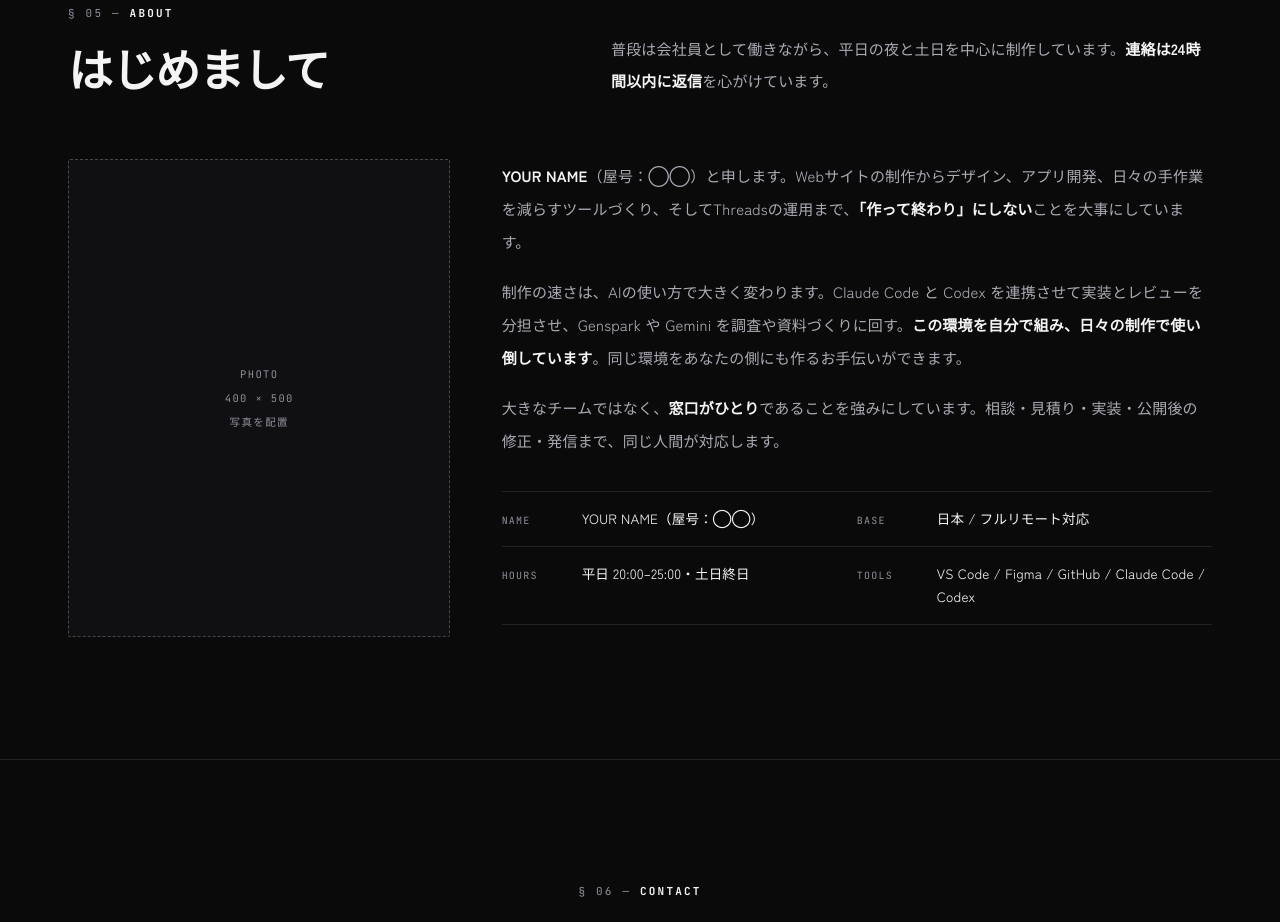
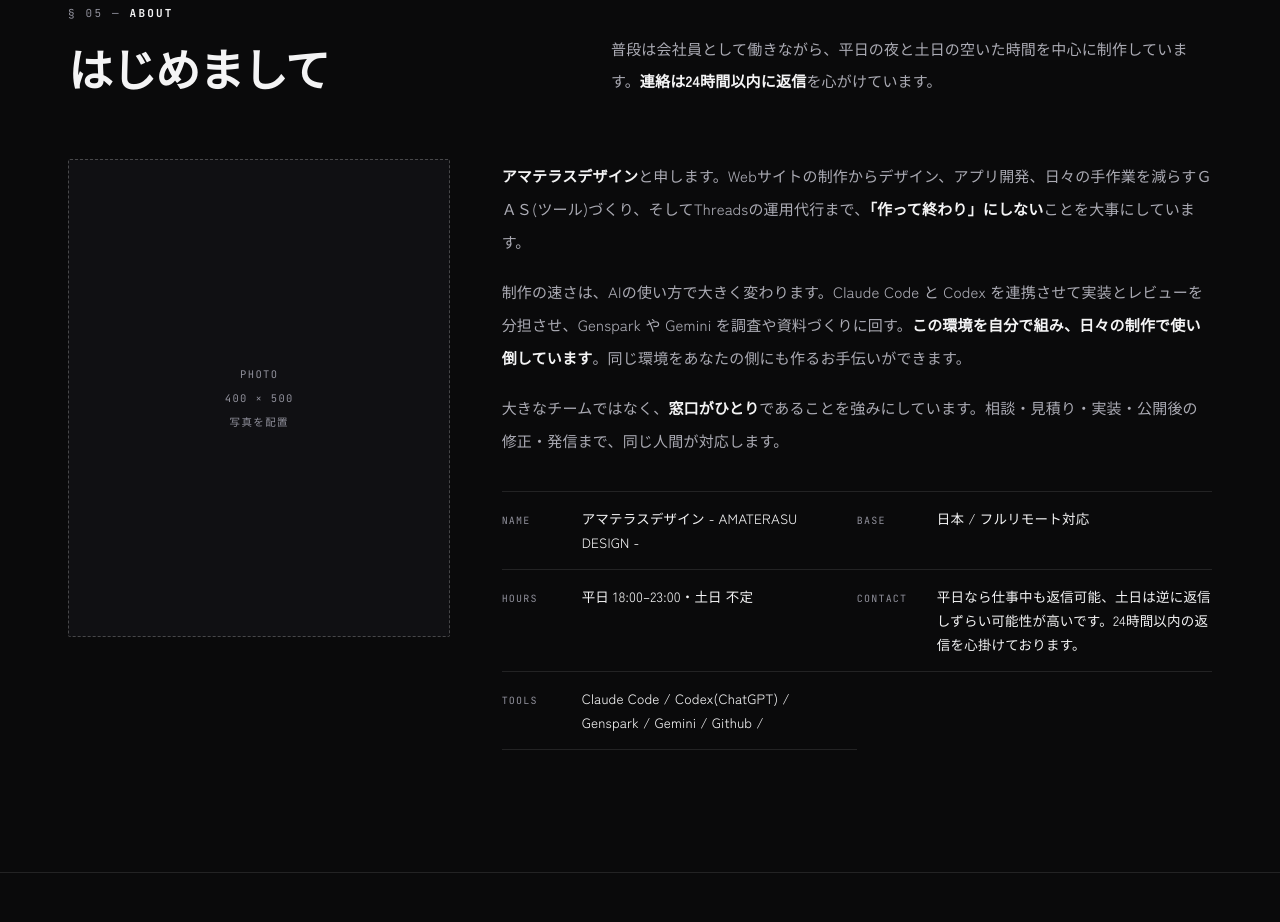
Before and after one commit to uverworld12th-prog/my-portfolio, a plain HTML site: page index.html in a window 1280 px wide. Shown: the part 7114-8036 px from the top of the page. Drawn offline with Linux system fonts and the light colour scheme.

Commit message:
Update index.html

```diff
--- a/index.html
+++ b/index.html
@@ -1185,7 +1185,7 @@ html.is-ready .hero-scan{animation:scanSweep 11s cubic-bezier(.42,0,.58,1) 1.1s
         <span class="sec-idx">§ 05 — <b data-scramble>About</b></span>
         <h2>はじめまして</h2>
       </div>
-      <p>普段は会社員として働きながら、平日の夜と土日を中心に制作しています。<b>連絡は24時間以内に返信</b>を心がけています。</p>
+      <p>普段は会社員として働きながら、平日の夜と土日の空いた時間を中心に制作しています。<b>連絡は24時間以内に返信</b>を心がけています。</p>
     </div>
 
     <div class="about-grid">
@@ -1196,15 +1196,16 @@ html.is-ready .hero-scan{animation:scanSweep 11s cubic-bezier(.42,0,.58,1) 1.1s
 
       <div class="about-body" data-reveal>
         <!-- PLACEHOLDER: 自己紹介文。経歴・得意分野に合わせて書き換え -->
-        <p><b>YOUR NAME</b>（屋号：◯◯）と申します。Webサイトの制作からデザイン、アプリ開発、日々の手作業を減らすツールづくり、そしてThreadsの運用まで、<b>「作って終わり」にしない</b>ことを大事にしています。</p>
+        <p><b>アマテラスデザイン</b>と申します。Webサイトの制作からデザイン、アプリ開発、日々の手作業を減らすＧＡＳ(ツール)づくり、そしてThreadsの運用代行まで、<b>「作って終わり」にしない</b>ことを大事にしています。</p>
         <p>制作の速さは、AIの使い方で大きく変わります。Claude Code と Codex を連携させて実装とレビューを分担させ、Genspark や Gemini を調査や資料づくりに回す。<b>この環境を自分で組み、日々の制作で使い倒しています</b>。同じ環境をあなたの側にも作るお手伝いができます。</p>
         <p>大きなチームではなく、<b>窓口がひとり</b>であることを強みにしています。相談・見積り・実装・公開後の修正・発信まで、同じ人間が対応します。</p>
 
         <dl class="facts">
-          <div><dt>NAME</dt><dd>YOUR NAME（屋号：◯◯）</dd></div>
+          <div><dt>NAME</dt><dd>アマテラスデザイン - AMATERASU DESIGN - </dd></div>
           <div><dt>BASE</dt><dd>日本 / フルリモート対応</dd></div>
-          <div><dt>HOURS</dt><dd>平日 20:00–25:00・土日終日</dd></div>
-          <div><dt>TOOLS</dt><dd>VS Code / Figma / GitHub / Claude Code / Codex</dd></div>
+          <div><dt>HOURS</dt><dd>平日 18:00–23:00・土日 不定</dd></div>
+          <div><dt>CONTACT</dt><dd>平日なら仕事中も返信可能、土日は逆に返信しずらい可能性が高いです。24時間以内の返信を心掛けております。</dd></div>
+          <div><dt>TOOLS</dt><dd>Claude Code / Codex(ChatGPT) / Genspark / Gemini / Github / </dd></div>
         </dl>
       </div>
     </div>
```
